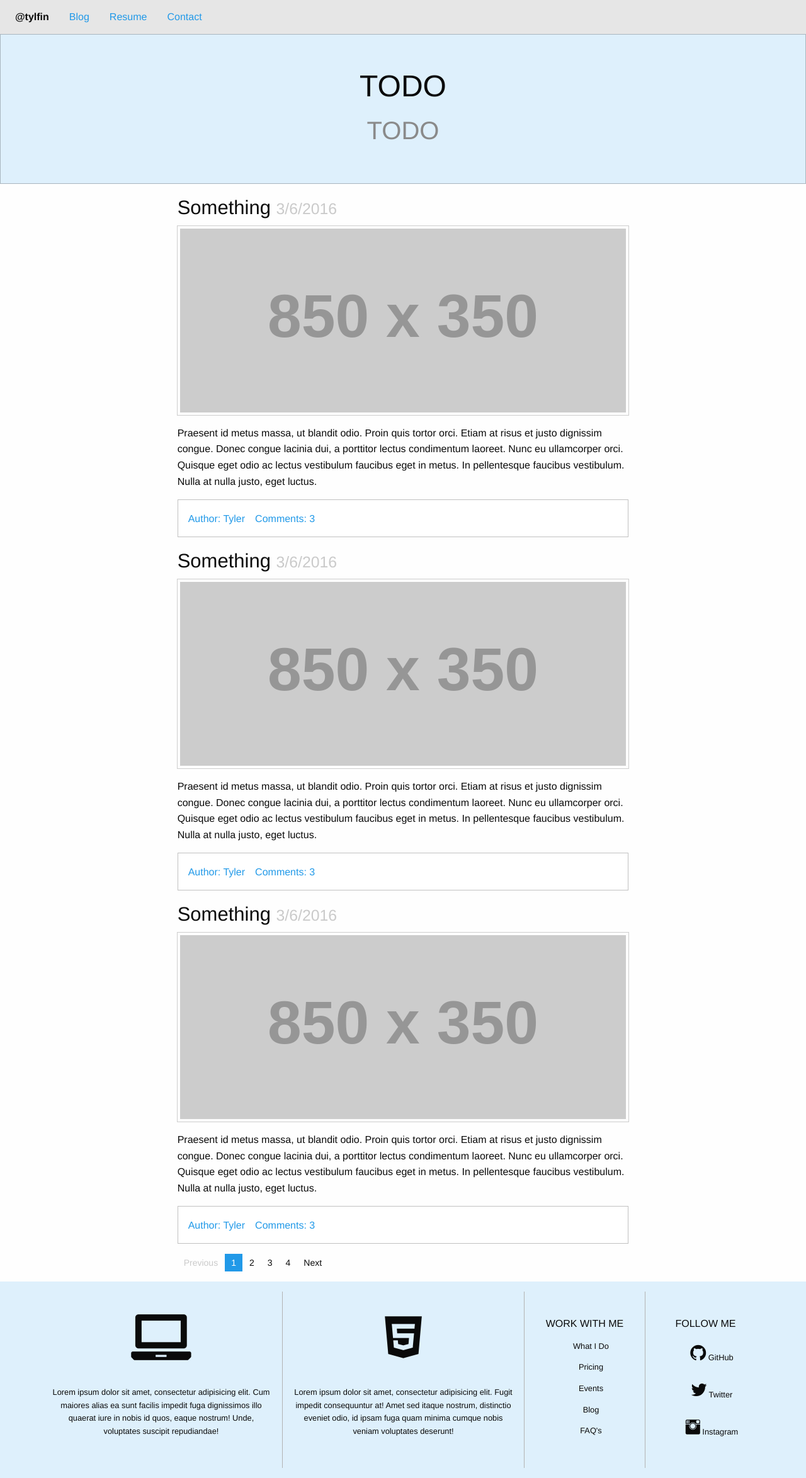
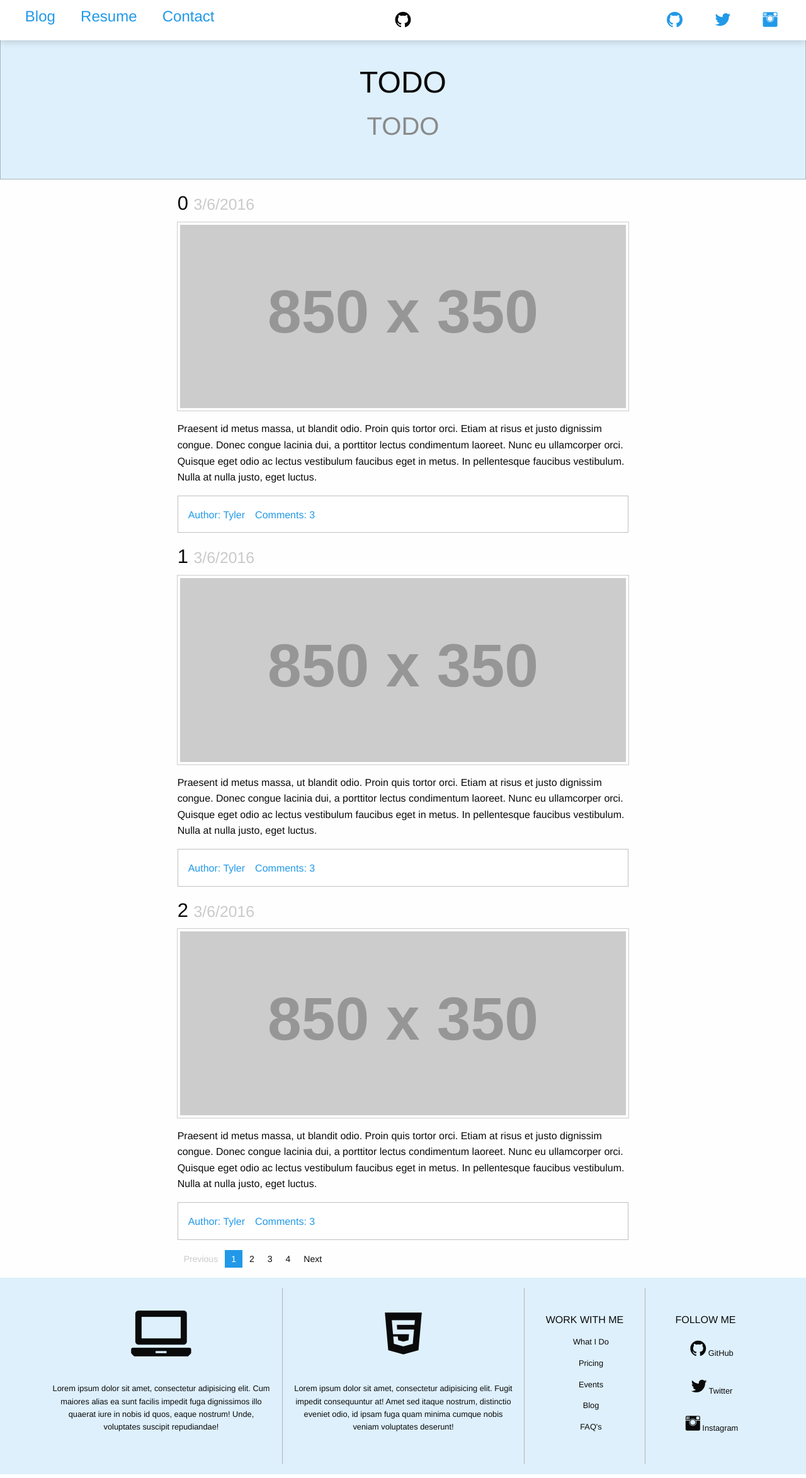
Before and after one commit to tylfin/blog, a Flask app: page / in a window 1280 px wide. Shown: the whole page at 63% size. Run offline with Flask 2, Linux system fonts and the light colour scheme; grey boxes labelled with a size stand in for pictures from a placeholder-image service; some libraries are stand-ins or nearby versions.

Commit message:
Styling :(

```diff
--- a/app/scripts/components/blogPosts.jsx
+++ b/app/scripts/components/blogPosts.jsx
@@ -64,7 +64,6 @@ var PaginateBlogPosts = React.createClass({
 
   render: function() {
     var total = Math.ceil(this.props.data.length / this.props.perPage);
-    console.log(total);
     var pageNodes = this.generatePageNodes();
     if (pageNodes.length <= 1) {
       return (<div></div>)
--- a/app/views.py
+++ b/app/views.py
@@ -19,6 +19,6 @@ def index():
 def posts():
     blog_posts = []
     for i in range(10):
-        blog_posts.append({'id': i, 'title': 'Something', 'img': 'http://placehold.it/850x350', 'author': 'Tyler',
+        blog_posts.append({'id': i, 'title': i, 'img': 'http://placehold.it/850x350', 'author': 'Tyler',
             'comments': 0, 'content': 'Praesent id metus massa, ut blandit odio. Proin quis tortor orci. Etiam at risus et justo dignissim congue. Donec congue lacinia dui, a porttitor lectus condimentum laoreet. Nunc eu ullamcorper orci. Quisque eget odio ac lectus vestibulum faucibus eget in metus. In pellentesque faucibus vestibulum. Nulla at nulla justo, eget luctus.'})
     return json.dumps(blog_posts)
--- a/public/static/css/app.css
+++ b/public/static/css/app.css
@@ -1,5 +1,12 @@
-.full-width {
+/*.full-width {
   max-width: 1400px;
+}*/
+
+.fullWidth {
+   width: 100%;
+   margin-left: auto;
+   margin-right: auto;
+   max-width: initial;
 }
 
 .footer {
@@ -39,6 +46,23 @@
   margin-top: .5em;
 }
 
+i.tiny  { font-size: 1.5rem; }
 i.small  { font-size: 2rem; }
 i.medium  { font-size: 5rem; }
 i.large  { font-size: 10rem; }
+
+.top-bar {
+  padding: 0.5rem;
+  box-shadow: 0 1px 12px 0 rgba(0, 0, 0, 0.2);
+  background-color: #fff;
+  top: 0;
+  position:fixed;
+  width:100%;
+  z-index: 100;
+  -webkit-transform: translate3d(0, 0, 0);
+          transform: translate3d(0, 0, 0);*/
+}
+
+.top-bar ul {
+  background-color: #fff;
+}
--- a/public/templates/base.html
+++ b/public/templates/base.html
@@ -2,9 +2,9 @@
 <html>
 <head>
   {% block head %}
-  <link rel="stylesheet" href="{{ url_for('static', filename='css/foundation.min.css') }}">
-  <link rel="stylesheet" href="{{ url_for('static', filename='css/app.css') }}">
-  <link href="{{ url_for('static', filename='icons/foundation-icons.css' )}}" rel='stylesheet' type='text/css'>
+  <link rel="stylesheet" href="{{ url_for('static', filename='css/foundation.min.css') }}" />
+  <link rel="stylesheet" href="{{ url_for('static', filename='css/app.css') }}" />
+  <link href="{{ url_for('static', filename='icons/foundation-icons.css' )}}" rel='stylesheet' type='text/css' />
   <meta charset="utf-8"/>
   <meta name="viewport" content="width=device-width, initial-scale=1.0"/>
   <title>{% block title %}{% endblock %} | tylfin</title>
@@ -12,21 +12,33 @@
 </head>
 <body>
   <div class="top-bar">
-    <div class="top-bar-left">
-      <ul class="menu">
-        <li class="menu-text">@tylfin</li>
-        <li><a href="#">Blog</a></li>
-        <li><a href="#">Resume</a></li>
-        <li><a href="#">Contact</a></li>
-      </ul>
+    <div style="font-size:150%;" class="row fullWidth">
+      <div class="large-4 small-12 columns text-left small-only-text-center">
+        <a style="padding-left:.7em; padding-right:.7em;" href="#">Blog</a>
+        <a style="padding-left:.7em; padding-right:.7em;" href="#">Resume</a>
+        <a style="padding-left:.7em; padding-right:.7em;" href="#">Contact</a>
+      </div>
+      <div class="large-4 small-12 columns text-center small-only-text-center">
+        <i class="fi-social-github small"></i>
+      </div>
+      <div class="large-4 small-12 columns text-right small-only-text-center">
+        <a href="#"><i style="padding-right:.7em; padding-left: .7em;"class="fi-social-github small"></i></a>
+        <a href="#"><i style="padding-right:.7em; padding-left: .7em;"class="fi-social-twitter small"></i></a>
+        <a href="#"><i style="padding-right:.7em; padding-left: .7em;"class="fi-social-instagram small"></i></a>
+      </div>
     </div>
   </div>
-  <div class="callout large primary">
-    <div class="row column text-center">
-      <h1>TODO</h1>
-      <h2 class="subheader">TODO</h2>
+
+  <div class="show-for-medium-only" style="padding-top: 4em;"></div>
+  <div class="show-for-medium">
+    <div class="callout large primary">
+      <div style="padding-top: 3em;" class="row column text-center">
+        <h1>TODO</h1>
+        <h2 class="subheader">TODO</h2>
+      </div>
     </div>
   </div>
+  <div class="show-for-small-only" style="padding-top: 9.5em;"></div>
   <div id="content">{% block content %}{% endblock %}</div>
   <div id="footer">
     {% block footer %}
@@ -64,4 +76,6 @@
     {% endblock %}
   </div>
 </body>
+<link href="{{ url_for('static', filename='scripts/vendor/foundation.js') }}">
+<link href="{{ url_for('static', filename='scripts/app.js') }}">
 </html>
```
Also changed, not shown: public/static/css/foundation.css (+8 -8 lines), public/static/scripts/components/blogPosts.js.
